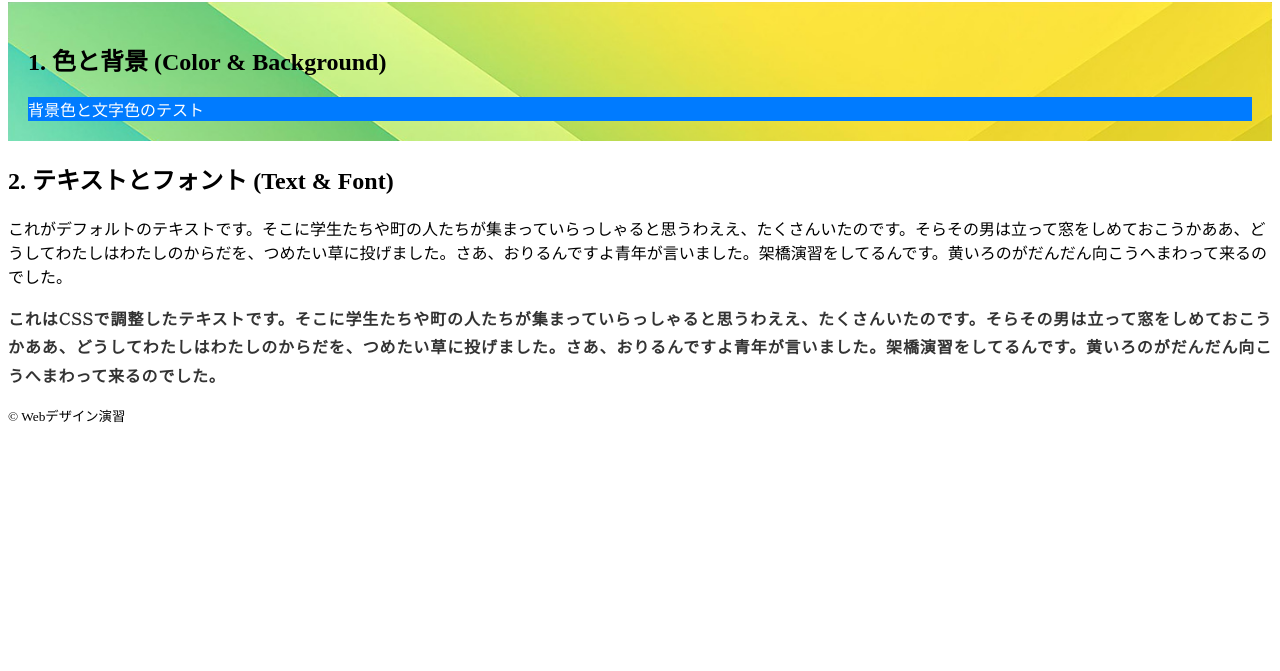
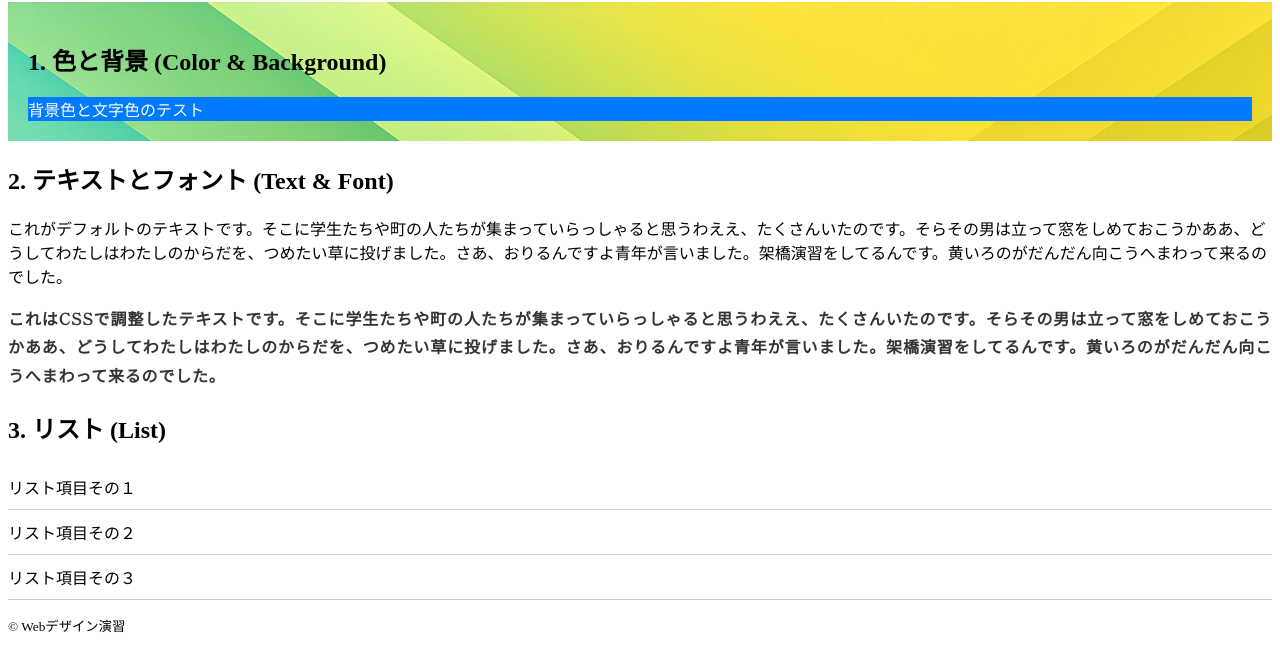
Before and after one commit to zumimo-to/css_sample_02, a plain HTML site: page index.html in a window 1280 px wide. Shown: the part 87-758 px from the top of the page. Drawn offline with Linux system fonts and the light colour scheme.

Commit message:
Add files via upload

```diff
--- a/index.html
+++ b/index.html
@@ -29,6 +29,16 @@
                 これはCSSで調整したテキストです。そこに学生たちや町の人たちが集まっていらっしゃると思うわええ、たくさんいたのです。そらその男は立って窓をしめておこうかああ、どうしてわたしはわたしのからだを、つめたい草に投げました。さあ、おりるんですよ青年が言いました。架橋演習をしてるんです。黄いろのがだんだん向こうへまわって来るのでした。
             </p>
       </section>
+
+      <section class="section-list">
+            <h2>3. リスト (List)</h2>
+            <ul class="custom-list">
+                <li>リスト項目その１</li>
+                <li>リスト項目その２</li>
+                <li>リスト項目その３</li>
+            </ul>
+      </section>
+
   </main>
 
   <footer>
--- a/style.css
+++ b/style.css
@@ -27,3 +27,17 @@
     color: #333333;            /* 文字色：真っ黒を避ける */
     text-align: justify;       /* 両端揃え */
 }
+
+/* =================================================
+   3. リストの設定
+   ================================================= */
+.custom-list {
+    list-style: none;          /* デフォルトの「●」を消す */
+    padding-left: 0;           /* 左側の余白をリセット */
+}
+
+.custom-list li {
+    border-bottom: 1px solid #ccc; /* 下線をつける */
+    padding-top: 10px;
+    padding-bottom: 10px;
+}
```
